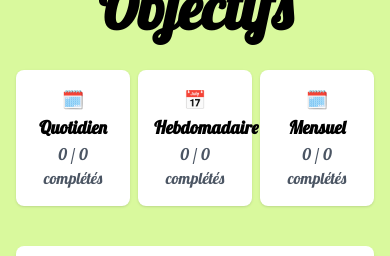
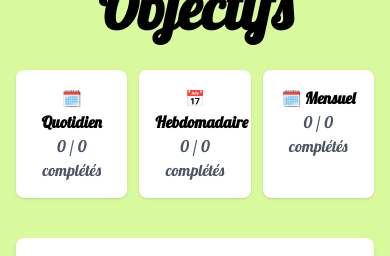
Before and after one commit to Moundirbechikh/MyNewLife, a React (Create React App) app in the folder frontend/: page /object in a window 390 px wide. Shown: the part 234-490 px from the top of the page. Built offline with nearby package versions, Linux system fonts and the light colour scheme; no server answers.

Commit message:
Update ObjectivesPage.jsx

```diff
--- a/frontend/src/pages/ObjectivesPage.jsx
+++ b/frontend/src/pages/ObjectivesPage.jsx
@@ -132,10 +132,10 @@ function ObjectivesPage() {
       <div className="max-w-4xl mx-auto px-4 py-10">
         <h1 className="text-6xl font-bold text-center mb-8 text-black">🎯 Mes Objectifs</h1>
 
-        <div className="grid grid-cols-3 md:gap-4 gap-2 text-center mb-10 w-fit">
+        <div className="grid grid-cols-3 md:gap-4 gap-3 text-center mb-10">
           {['daily', 'weekly', 'monthly'].map((cat) => (
             <div key={cat} className="bg-white rounded-lg shadow p-4">
-              <h3 className="text-lg font-semibold capitalize">
+              <h3 className="text-base md:text-lg font-semibold capitalize">
                 {cat === 'daily' ? '🗓️ Quotidien' : cat === 'weekly' ? '📅 Hebdomadaire' : '🗓️ Mensuel'}
               </h3>
               <p className="text-gray-600">
```
